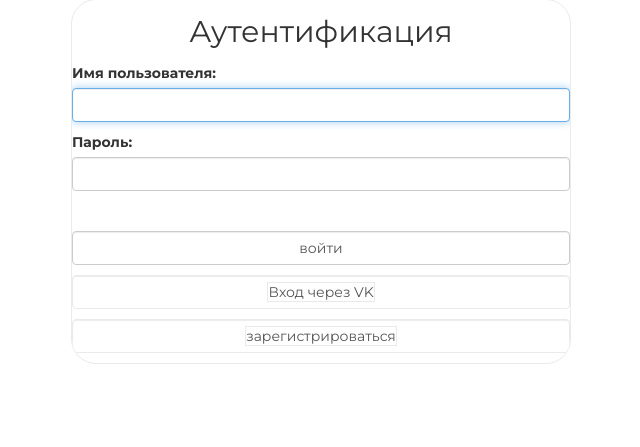
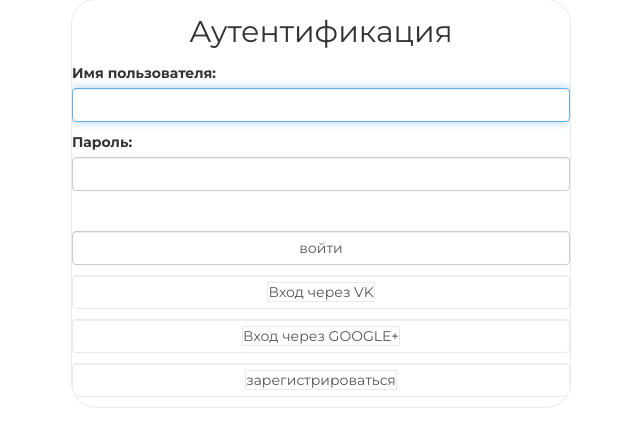
Before and after one commit to SergeyLomakin/geekshop-prod, a Django app: page /auth/login/ in a window 1280 px wide; the page is wider, and only the part inside the window is pictured. Shown: the part 101-548 px from the top of that part, without its empty margins (362-1002 px from the left). Run offline with Django 3.2, Linux system fonts and the light colour scheme; parts of the project's set-up code (start-up, migrations or seed data) failed here and were passed over; some libraries are stand-ins or nearby versions.

Commit message:
login via google+ - don't work

```diff
--- a/authapp/templates/authapp/login.html
+++ b/authapp/templates/authapp/login.html
@@ -18,6 +18,11 @@
         </a>
     </button>
     <button class="btn btn-round form-control">
+        <a href="{% url 'social:begin' 'google-oauth2' %}?next=/" class="">
+            Вход через GOOGLE+
+        </a>
+    </button>
+    <button class="btn btn-round form-control">
         <a href="{% url 'auth:register' %}" class="">
             зарегистрироваться
         </a>
```
Also changed, not shown: geekshop/settings.py (+5 -3 lines), db.sqlite3, 1 other file.
